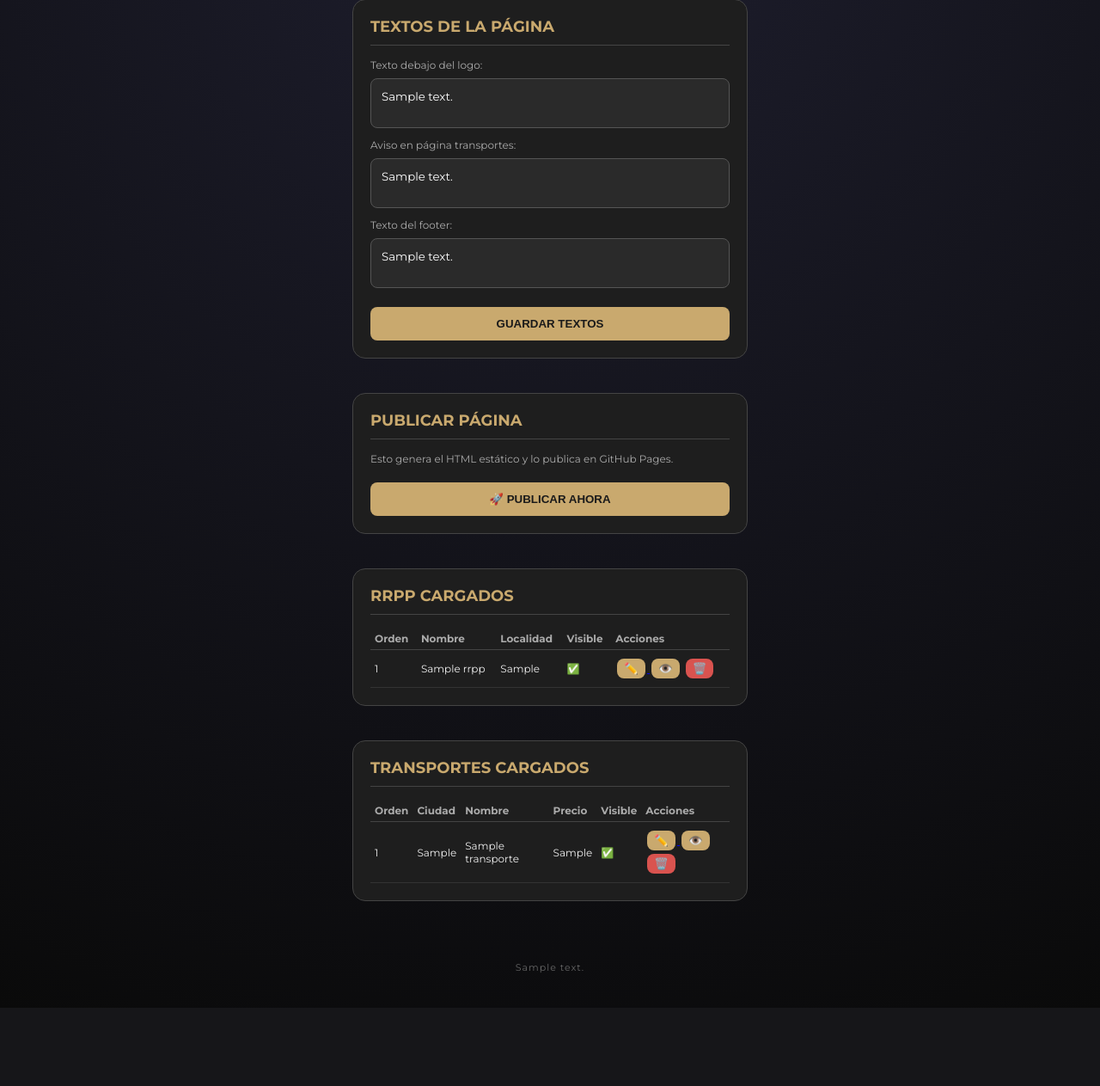
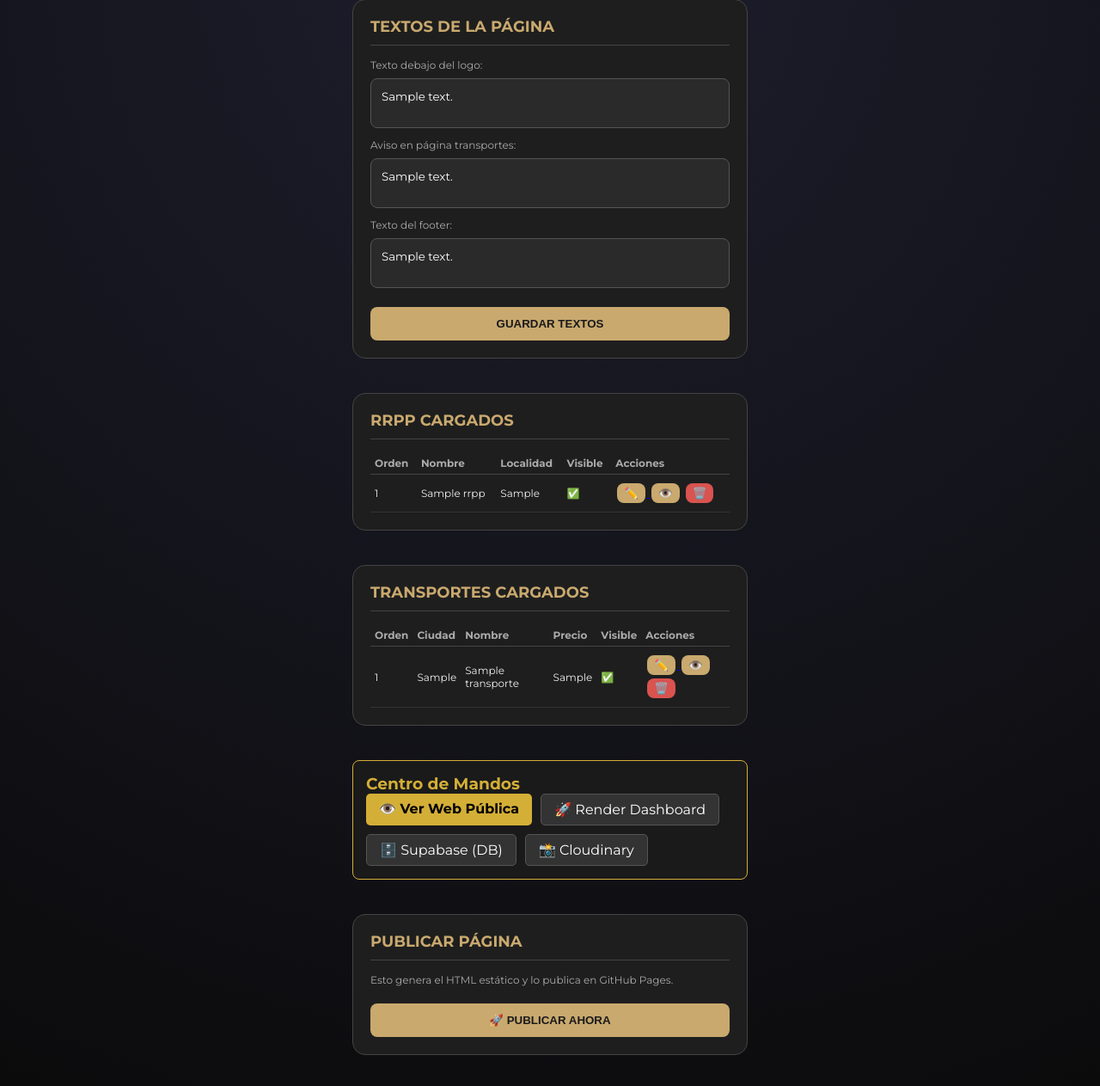
Before and after one commit to disco-web/Web-BOHEMIA, a Flask app: page /admin in a window 1280 px wide. Shown: the part 1432-2695 px from the top of the page at 86% size. Before the commit the page ends 2604 px from the top, so only its background shows below. Run offline with Flask 3, Linux system fonts and the light colour scheme; the visitor is signed in with stand-in values (Sample User, id 1); tables that the repository leaves empty hold one stand-in row (values such as "Sample post").

Commit message:
Update admin.html

```diff
--- a/templates/admin.html
+++ b/templates/admin.html
@@ -60,19 +60,6 @@
         <p style="font-size:12px; color:#aaa;">Texto del footer:</p>
         <textarea name="texto_footer">{% if config %}{{ config.texto_footer }}{% endif %}</textarea>
         <button type="submit">Guardar textos</button>
-    </form>
-</div>
-
-<!-- ================= -->
-<!-- SECCIÓN: PUBLICAR -->
-<!-- ================= -->
-<div class="admin-panel">
-    <h2 class="admin-title">Publicar página</h2>
-    <p style="font-size:12px; color:#aaa; margin-bottom:10px;">
-        Esto genera el HTML estático y lo publica en GitHub Pages.
-    </p>
-    <form method="POST" action="{{ url_for('publicar') }}">
-        <button type="submit">🚀 Publicar ahora</button>
     </form>
 </div>
 
@@ -166,4 +153,46 @@
     </table>
 </div>
 
+<!-- ===================== -->
+<!-- SECCIÓN: ACCESOS DIRECTOS -->
+<!-- ===================== -->
+<!-- Sección de Accesos Directos (Estilo Jarana) -->
+<div style="background: #1a1a1a; padding: 15px; border-radius: 8px; margin-bottom: 20px; border: 1px solid #d4af37;">
+    <h3 style="color: #d4af37; margin-top: 0;">Centro de Mandos</h3>
+    <div style="display: flex; gap: 10px; flex-wrap: wrap;">
+        <!-- Botón para ver la web pública -->
+        <a href="https://disco-web.github.io/Web-BOHEMIA/" target="_blank" style="background: #d4af37; color: black; padding: 8px 15px; text-decoration: none; border-radius: 5px; font-weight: bold;">
+            👁️ Ver Web Pública
+        </a>
+
+        <!-- Link a Render (para ver si el servidor está vivo) -->
+        <a href="https://dashboard.render.com/" target="_blank" style="background: #333; color: white; padding: 8px 15px; text-decoration: none; border-radius: 5px; border: 1px solid #555;">
+            🚀 Render Dashboard
+        </a>
+
+        <!-- Link a Supabase (Base de datos) -->
+        <a href="https://supabase.com/dashboard/projects" target="_blank" style="background: #333; color: white; padding: 8px 15px; text-decoration: none; border-radius: 5px; border: 1px solid #555;">
+            🗄️ Supabase (DB)
+        </a>
+
+        <!-- Link a Cloudinary (Fotos) -->
+        <a href="https://cloudinary.com/console" target="_blank" style="background: #333; color: white; padding: 8px 15px; text-decoration: none; border-radius: 5px; border: 1px solid #555;">
+            📸 Cloudinary
+        </a>
+    </div>
+</div>
+
+<!-- ================= -->
+<!-- SECCIÓN: PUBLICAR -->
+<!-- ================= -->
+<div class="admin-panel">
+    <h2 class="admin-title">Publicar página</h2>
+    <p style="font-size:12px; color:#aaa; margin-bottom:10px;">
+        Esto genera el HTML estático y lo publica en GitHub Pages.
+    </p>
+    <form method="POST" action="{{ url_for('publicar') }}">
+        <button type="submit">🚀 Publicar ahora</button>
+    </form>
+</div>
+
 {% endblock %}
```
